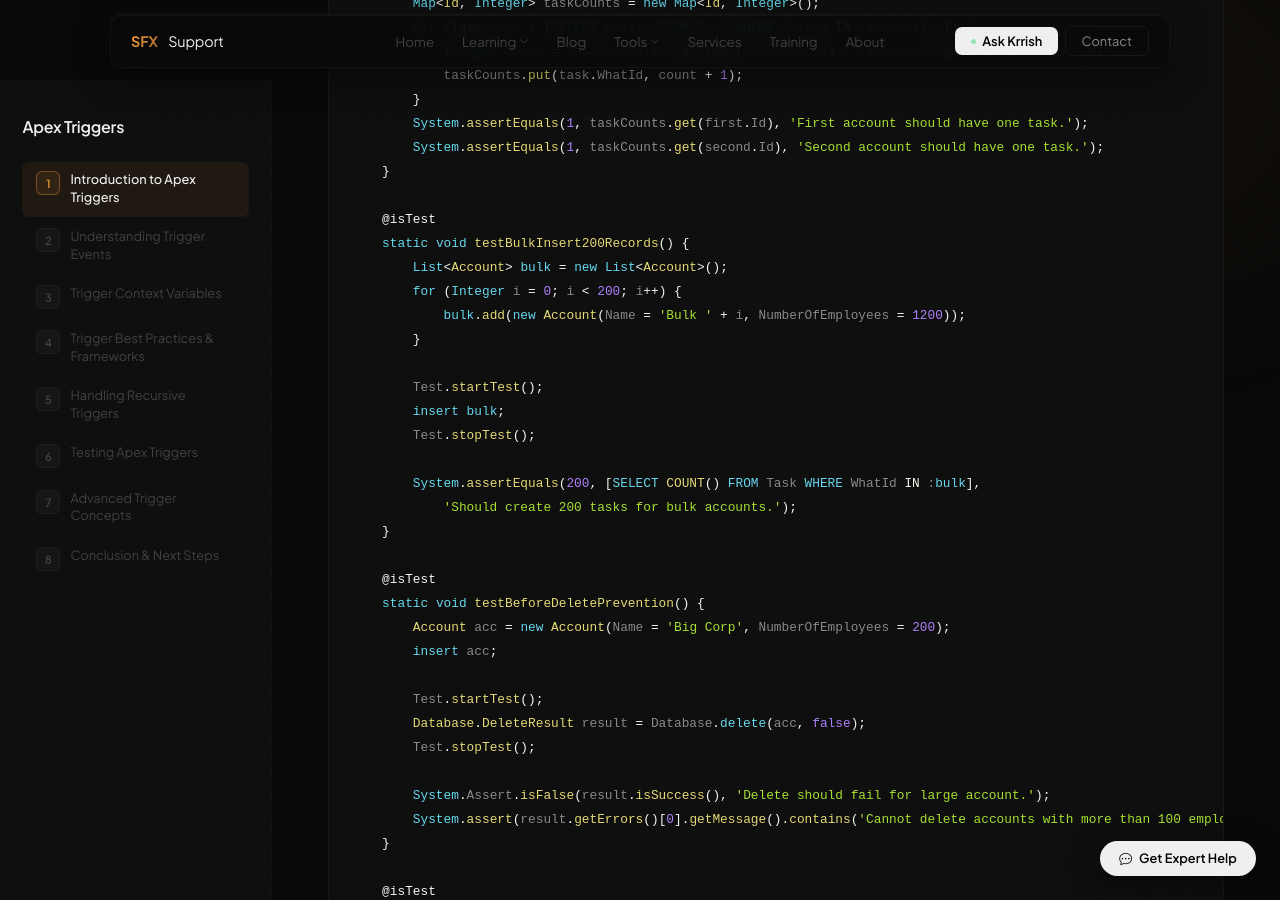
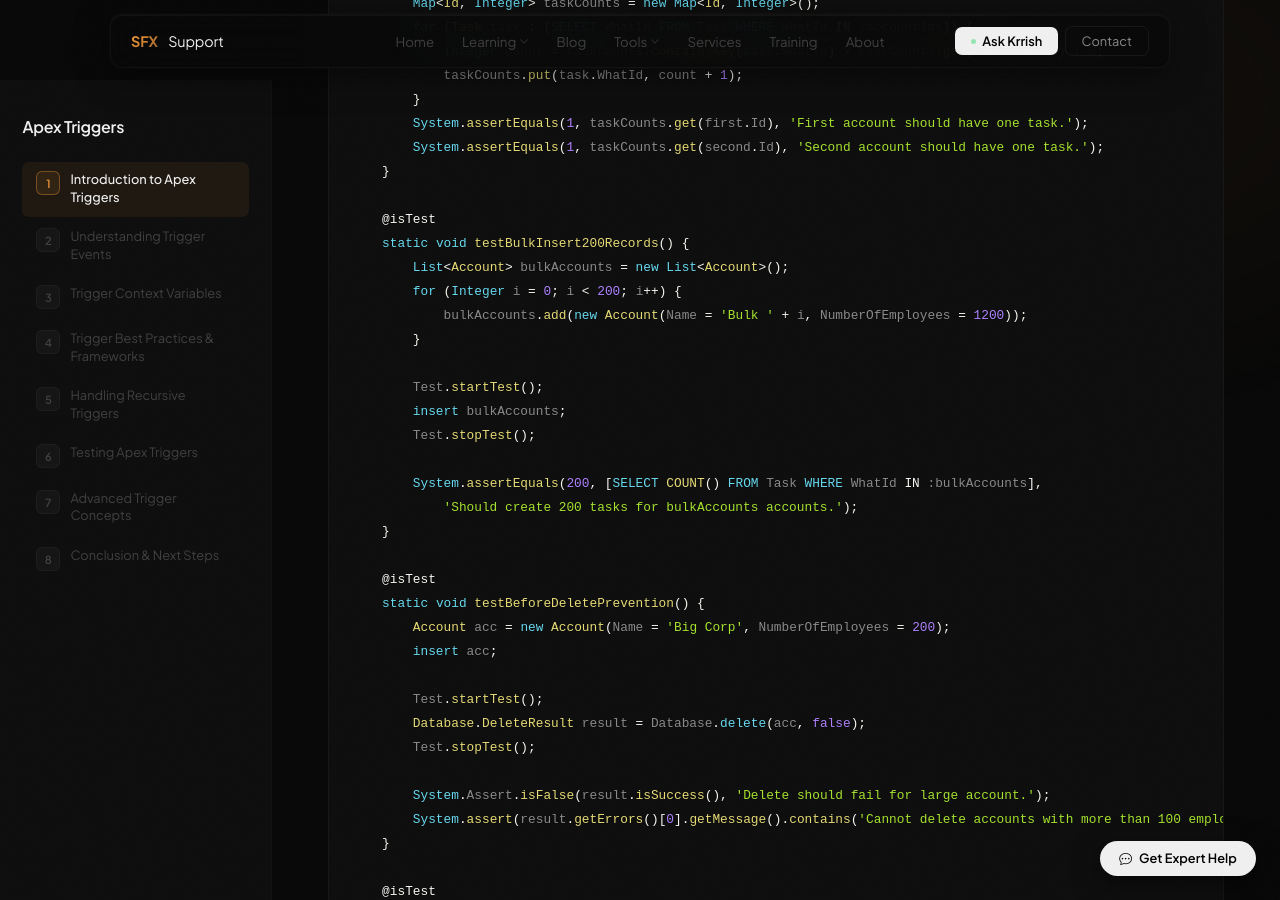
Before and after one commit to sfxsupport/main, a Jekyll site: the page built from learning/triggers.html, in a window 1280 px wide and 900 px high, scrolled down 13700 px. Built offline with Jekyll 4.4.1, drawn with Linux system fonts in a browser that asks for light colours.

Commit message:
Learning code verified in a Salesforce org: fix reserved word 'bulk' in trigger test, Batchable<SObject> for QueryLocator batch
All 39 Apex units compile (dry-run deploy), 12 SOQL/SOSL examples run, sf CLI flags checked against CLI help.

Co-Authored-By: Claude Opus 5.5 <noreply@anthropic.com>
Claude-Session: https://claude.ai/code/session_01SGAvG56sbdUa8ZuE1eP29E

```diff
--- a/learning/soql-sosl.html
+++ b/learning/soql-sosl.html
@@ -310,7 +310,7 @@ HAVING COUNT(Id) &gt; 5</code></pre>
 
   <div class="apex-block">
     <div class="apex-block-label">Apex — Batch Processing for Mass Updates</div>
-<pre><code class="language-apex">public with sharing class LeadProcessor implements Database.Batchable&lt;Lead&gt; {
+<pre><code class="language-apex">public with sharing class LeadProcessor implements Database.Batchable&lt;SObject&gt; {
     public Database.QueryLocator start(Database.BatchableContext context) {
         return Database.getQueryLocator([
             SELECT Id, Description FROM Lead WHERE Email != null
--- a/learning/triggers.html
+++ b/learning/triggers.html
@@ -556,17 +556,17 @@ private class AccountTriggerTest {
 
     @isTest
     static void testBulkInsert200Records() {
-        List&lt;Account&gt; bulk = new List&lt;Account&gt;();
+        List&lt;Account&gt; bulkAccounts = new List&lt;Account&gt;();
         for (Integer i = 0; i &lt; 200; i++) {
-            bulk.add(new Account(Name = 'Bulk ' + i, NumberOfEmployees = 1200));
+            bulkAccounts.add(new Account(Name = 'Bulk ' + i, NumberOfEmployees = 1200));
         }
 
         Test.startTest();
-        insert bulk;
+        insert bulkAccounts;
         Test.stopTest();
 
-        System.assertEquals(200, [SELECT COUNT() FROM Task WHERE WhatId IN :bulk],
-            'Should create 200 tasks for bulk accounts.');
+        System.assertEquals(200, [SELECT COUNT() FROM Task WHERE WhatId IN :bulkAccounts],
+            'Should create 200 tasks for bulkAccounts accounts.');
     }
 
     @isTest
```
